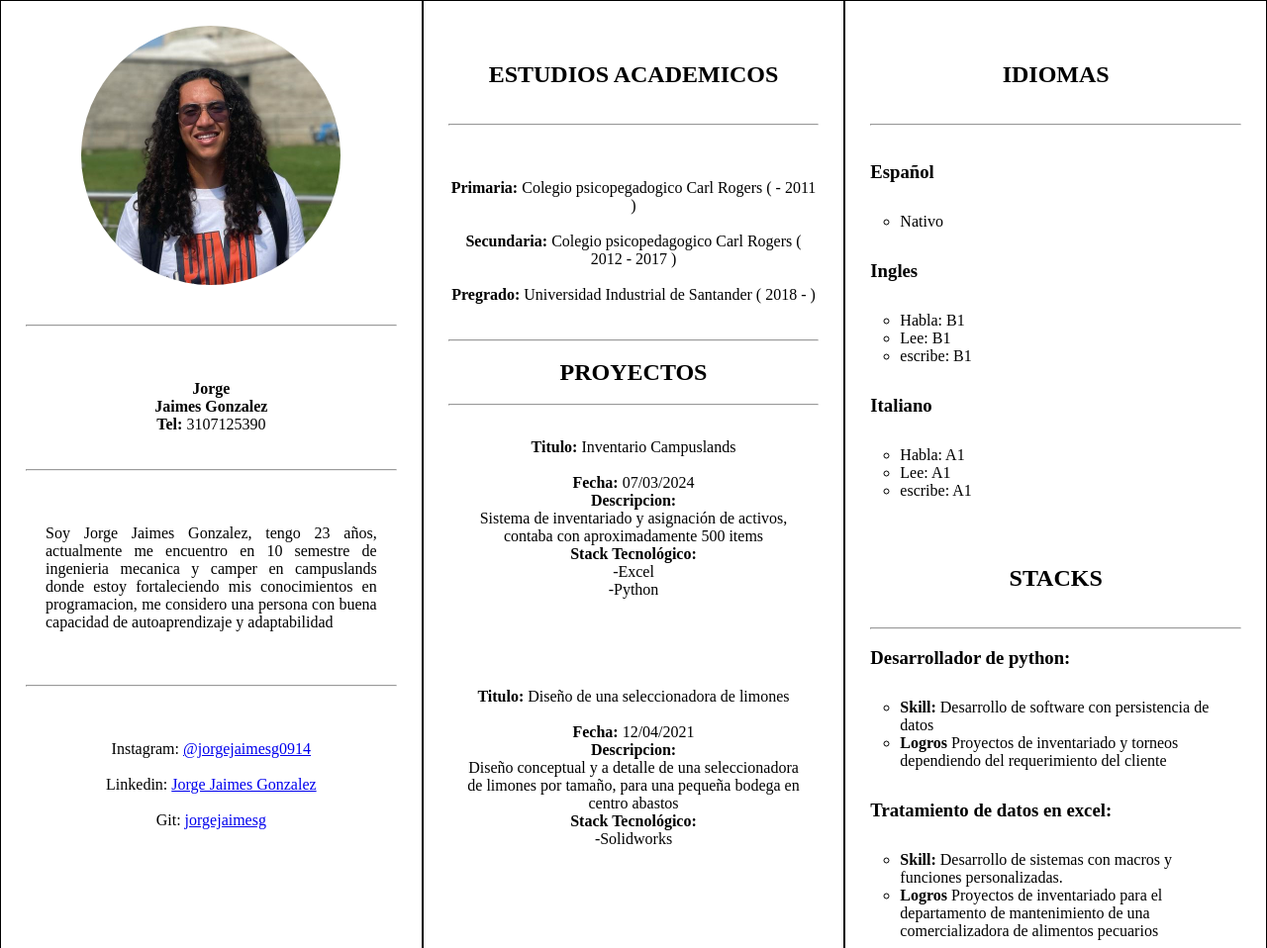
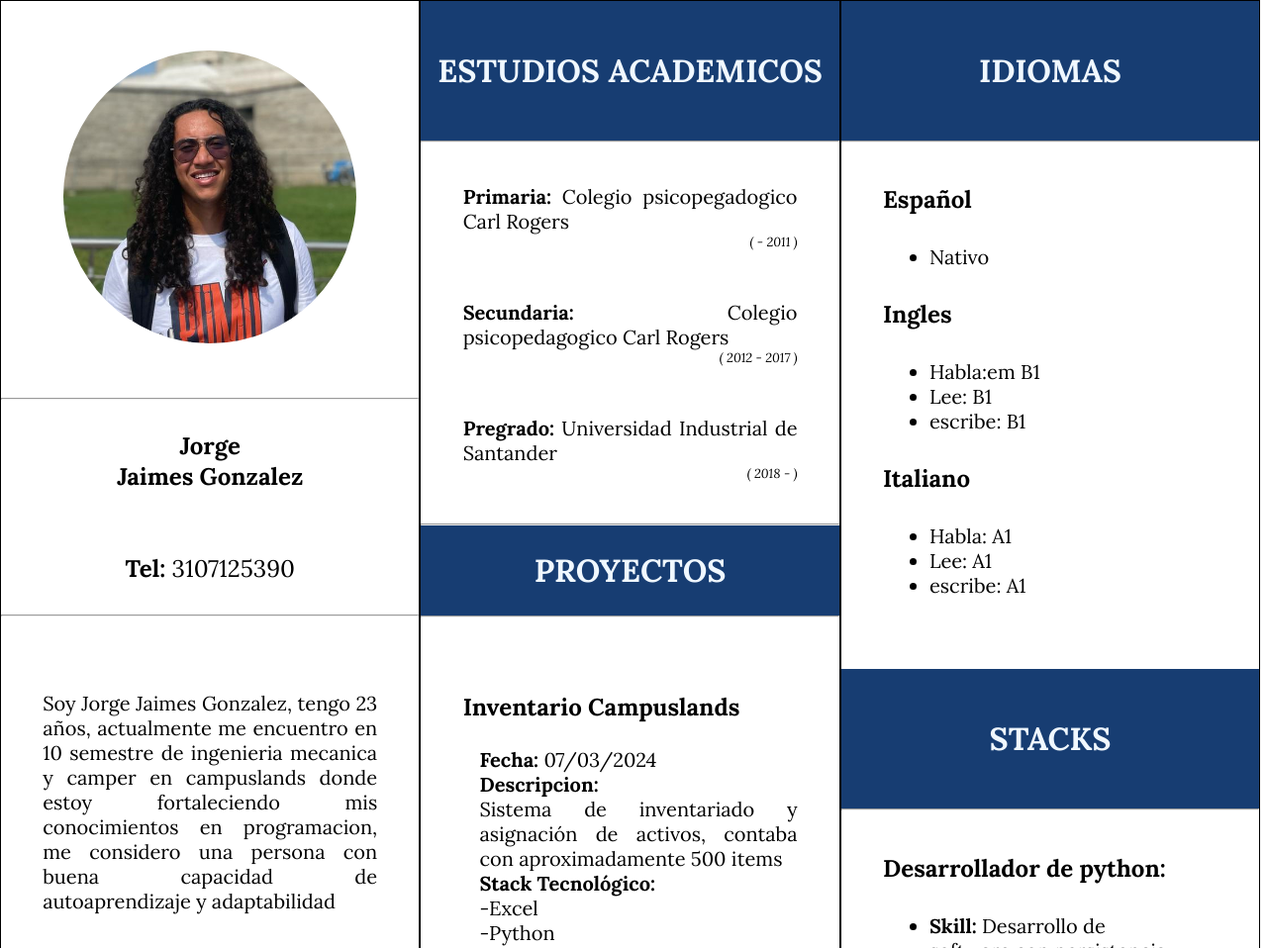
Before and after one commit to Jorgejaimesg/Cv, a plain HTML site: page index.html in a window 1280 px wide. Shown: the top 958 px of the page at 99% size. Drawn offline with Linux system fonts and the light colour scheme; a web font is replaced by a local one.

Commit message:
falta css

```diff
--- a/css/styles.css
+++ b/css/styles.css
@@ -1,55 +1,90 @@
+
+@import url('https://fonts.googleapis.com/css2?family=Honk&family=Lora:ital,wght@0,400..700;1,400..700&family=Nabla&family=Oswald:wght@200..700&family=Playfair+Display:ital,wght@0,400..900;1,400..900&family=Quicksand:wght@300..700&display=swap');
 *{
     margin: 0;
     padding: 0;
     text-align: center;
-}
+    font-family: "Lora", serif;
+    font-size: 20px;}
+.container{
+    display: flex;}
+.hilera{
+    width: 33%;
+    border: solid black 1px;}
 .foto{
 
     border-radius: 262px;
     width: 70%;
-    transition: transform 2s ease;
-    transition: 2s;
-
-}
+    transition: 1s;}
 .foto:hover{
     scale: 1.1;
-    transform:rotatey(180deg);
-    border-radius:0px;
-}
-
-
-.container{
-    display: flex;
-}
-.hilera{
-    width: 33%;
-    padding: 25px;
-    border: solid black 1px;
-}
+    border-radius:10px;}
+.fotofondo:hover{
+    background-color: rgb(70, 128, 208);}
+.nombre{
+    text-align: center;
+    font-size: x-large;}
 .perfil{
     text-align: justify;
-    padding-left: 20px;
-    padding-right: 20px;
+    padding-left: 10%;
+    padding-right: 10%;}
+.links{
+    padding-left: 10%;}
+a{
+    text-decoration: none;
+    align-items: center;
+    display:flex;
+    transition: 1.5s;}
+a:hover{
+    scale: 1.1;
+    padding-left: 50px;}
+a:visited{
+    color: black;}
+.logos{
+    width: 40px;}
+.titulo{
+    background-color: rgb(23, 61, 114);
+    color: aliceblue;
+}
+.estudios{
+    padding: 10%;
+    text-align: justify;
+}
+.fecha{
+    display: block;
+    text-align: right;
+    font-size: small;
+}
+.proyectoinfo{
+    padding-left: 5%;
+    text-align: justify;
 }
 .proyectos{
-    text-align: justify;
-    padding: 15px;
+    text-align: left;
+    padding-left: 10%;
+    padding-right: 10%;
 }
 .idiomas{
+    padding: 10%;
     text-align: left;
 }
-
+.stacks{
+    padding:10%;
+}
 ul{
     margin: 30px;
+    padding-left: 5%;
 }
 
 li{
     text-align: left;
-    list-style: circle;
+    list-style:disc;
 }
 h3{
     text-align: left;
+    font-size: x-large;
 }
-h4{
-    text-align: left;
+h2{
+    font-size: xx-large;
+    text-align: center;
 }
--- a/index.html
+++ b/index.html
@@ -10,80 +10,85 @@
     <div class="container">
                 <div class="hilera"> <!---PRIMERA HILERA -->
                     <div class="fotofondo">
+                        <br><br>
                         <img class="foto" src="images/FOTO.png" alt="foto">
                         <br><br><br><hr>
                     </div>
                     <div class="nombre">
-                        <br><br><br>
-                        <strong>
-                        Jorge<br>
-                        Jaimes Gonzalez <br>
-                        Tel:
-                        </strong>
-                        3107125390 <br><br><br><hr>
+                        <br>
+                        <h3 class="nombre">Jorge</h3>
+                        <h3 class="nombre">Jaimes Gonzalez</h3><br><br>
+                        <strong class="nombre">Tel:</strong>
+                        3107125390 <br><br><hr>
                     </div>
                     <div class="perfil">
                         <br><br><br>
                         Soy Jorge Jaimes Gonzalez, tengo 23 años, actualmente me encuentro en 10 semestre de ingenieria mecanica y camper en campuslands donde estoy fortaleciendo mis conocimientos en programacion, me considero una persona con buena capacidad de autoaprendizaje y adaptabilidad
                     </div>
                     <br><br><br><hr>
-
                     <div class="links">
-                        <br><br><br>
-                        Instagram: <a href="https://www.instagram.com/jorgejaimes0914/" target="_blank"> @jorgejaimesg0914 </a><br><br>
-                        Linkedin: <a href="https://www.linkedin.com/feed/?trk=homepage-basic_sign-in-submit"target="_blank">Jorge Jaimes Gonzalez</a><br><br>
-                        Git: <a href="https://github.com/Jorgejaimesg"target="_blank">jorgejaimesg</a>
+                        <br><br><br><br><br>
+                        <div class="centrarlink">
+                            <a href="https://www.instagram.com/jorgejaimes0914/" target="_blank"> <img src="images/instagram.png" alt="logo instagram" class="logos"> &nbsp;  @jorgejaimesg0914 </a><br><br>
+                            <a href="https://www.linkedin.com/feed/?trk=homepage-basic_sign-in-submit"target="_blank"> <img src="images/linkeding.png" alt="logo linkedin" class="logos"> &nbsp;  Jorge Jaimes Gonzalez</a><br><br>
+                            <a href="https://github.com/Jorgejaimesg"target="_blank"> <img src="images/github.png" alt="logo github" class="logos">  &nbsp; jorgejaimesg</a>
                             <br><br><br><br>
+                        </div>
                     </div>
                 </div> <!---PRIMERA HILERA -->
 
                 <div class="hilera"> <!---SEGUNDA HILERA -->
-                    <div clase="titulo">
+                    <div class="titulo">
                         <br><br>
                         <h2>ESTUDIOS ACADEMICOS</h2>
                         <br><br><hr>
                     </div>
 
+
                     <div class="estudios">
-                        <br><br><br>
                         <strong>Primaria: </strong>
-                        Colegio psicopegadogico Carl Rogers ( - 2011 )<br><br>
+                        Colegio psicopegadogico Carl Rogers <br><em class="fecha">( - 2011 )</em><br><br>
                         <strong>Secundaria: </strong>
-                        Colegio psicopedagogico Carl Rogers ( 2012 - 2017 )<br><br>
+                        Colegio psicopedagogico Carl Rogers <br>
+                        <em class="fecha">( 2012 - 2017 )</em><br><br>
                         <strong>Pregrado: </strong>
-                        Universidad Industrial de Santander ( 2018 - )
-                        <br><br><br><hr>
+                        Universidad Industrial de Santander <br><em class="fecha">( 2018 - )</em>
                     </div>
-                    <div clase="titulo">
+                    <hr>
+                    <div class="titulo">
                             <br>
                             <h2>PROYECTOS</h2>
                             <br><hr>
                     </div>
                     <div class="proyectos">
+                        <br><br><br>
+                            <h3> Inventario Campuslands</h3>
                             <br>
-                        <div>
-                            <strong> Titulo:</strong>
-                            Inventario Campuslands<br><br>
+                            <div class="proyectoinfo">
                                 <strong>Fecha:</strong>
                                 07/03/2024<br>
                                 <strong>Descripcion:</strong><br>
                                 Sistema de inventariado y asignación de activos, contaba con aproximadamente 500 items <br>
                                 <strong>Stack Tecnológico:</strong><br>
                                 -Excel<br>
-                            -Python <br>
-                            <br><br><br><br><br>
+                                -Python
                             </div>
+                            <br><br><br><br>
 
-                        <div>
-                            <strong> Titulo:</strong>
-                            Diseño de una seleccionadora de limones<br><br>
+
+
+                            <h3>Diseño de una seleccionadora de limones</h3>
+                            <br>
+                            <div class="proyectoinfo">
                                 <strong>Fecha:</strong>
                                 12/04/2021<br>
                                 <strong>Descripcion:</strong><br>
                                 Diseño conceptual y a detalle de una seleccionadora de limones por tamaño, para una pequeña bodega en centro abastos<br>
                                 <strong>Stack Tecnológico:</strong><br>
-                            -Solidworks<br><br>
+                                -Solidworks
                             </div>
+                            <br><br>
+
 
                     </div>
                     <br><br>
@@ -91,14 +96,13 @@
 
 
                 <div class="hilera">  <!--- TERCERA HILERA-->
-                    <div clase="titulo">
+                    <div class="titulo">
                         <br><br>
                         <h2>IDIOMAS</h2>
                         <br><br><hr>
                     </div>
 
                     <div class="idiomas">
-                        <br><br>
                         <h3>Español </h3>
                             <ul>
                                 <li>Nativo</li>
@@ -106,7 +110,7 @@
 
                         <h3>Ingles </h3>
                         <ul>
-                            <li>Habla: B1</li>
+                            <li>Habla:em B1</li>
                             <li>Lee: B1</li>
                             <li>escribe: B1</li>
                         </ul>
@@ -117,8 +121,6 @@
                                 <li>escribe: A1</li>
                             </ul>
 
-
-
                     </div>
                     <div class="titulo">
                         <br><br>
@@ -126,7 +128,6 @@
                         <br><br><hr>
                     </div>
                     <div class="stacks">
-                        <br>
                         <h3>Desarrollador de python: </h3>
                         <ul>
                             <li><strong>Skill: </strong> Desarrollo de software con persistencia de datos</li>
```
Also changed, not shown: images/github.png (added), images/instagram.png (added), images/linkeding.png (added). Lines whose indentation alone changed are shown as unchanged.
